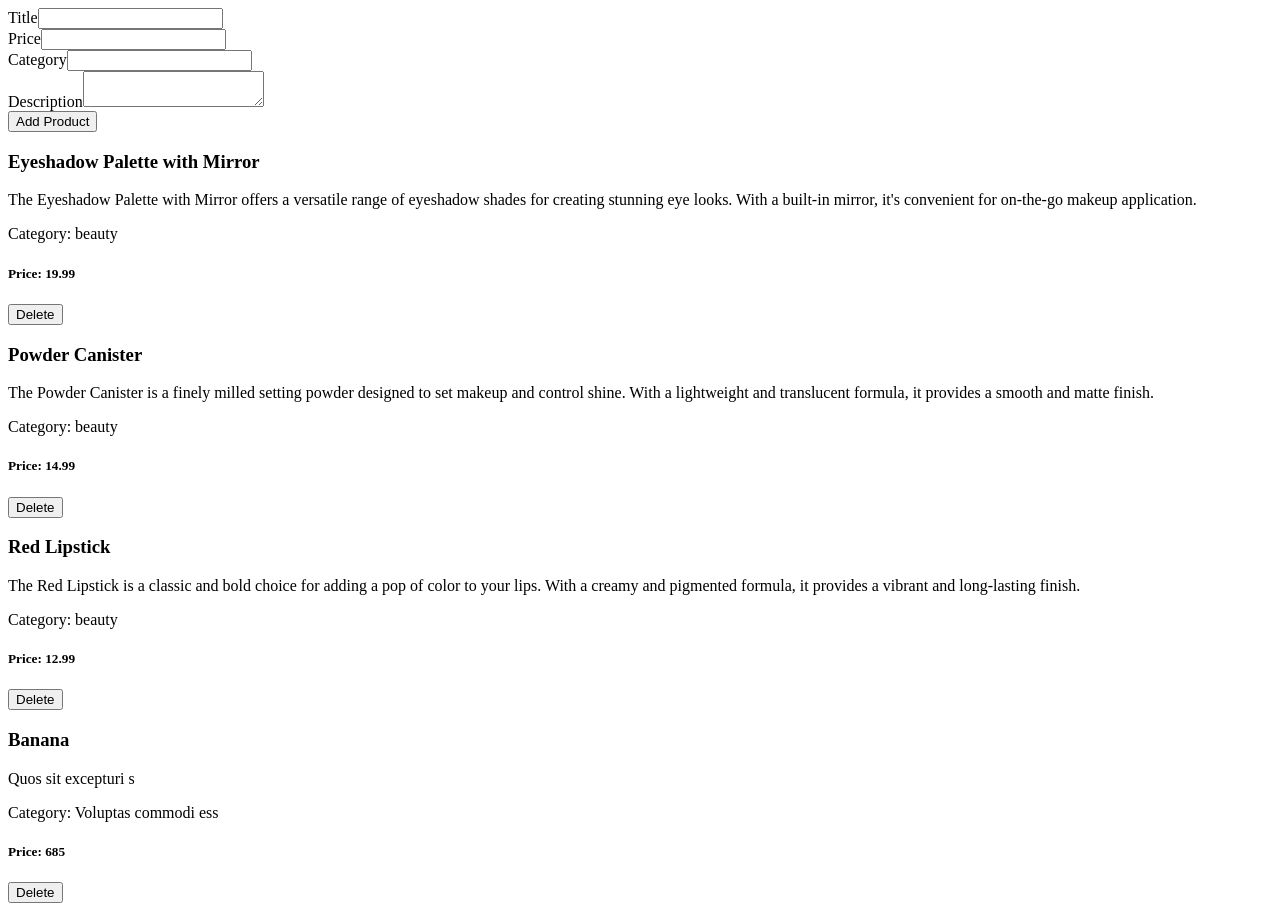
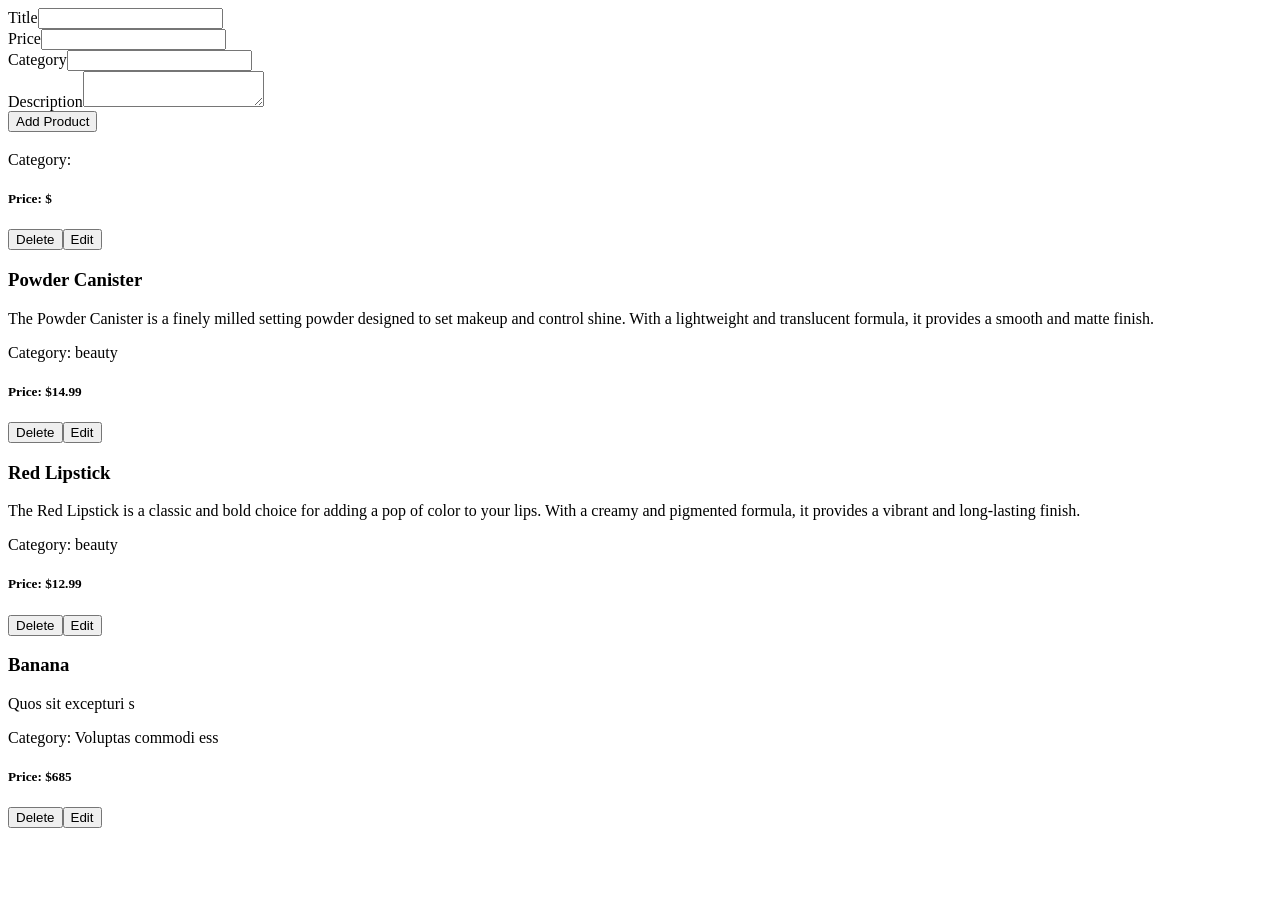
Before and after one commit to mostaryjahan/e-commerce-with-redux-toolkit, a React (Vite) app: page / in a window 1280 px wide. After the commit the page ends 836 px from the top, so only its background shows below. Built offline with nearby package versions, Linux system fonts and the light colour scheme; data requests are answered from the project's data file.

Commit message:
fixed bug

```diff
--- a/database/db.json
+++ b/database/db.json
@@ -1,11 +1,7 @@
 {
   "products": [
     {
-      "id": "2",
-      "title": "Eyeshadow Palette with Mirror",
-      "description": "The Eyeshadow Palette with Mirror offers a versatile range of eyeshadow shades for creating stunning eye looks. With a built-in mirror, it's convenient for on-the-go makeup application.",
-      "price": 19.99,
-      "category": "beauty"
+      "id": "2"
     },
     {
       "id": "3",
--- a/src/features/products/ProductListView.jsx
+++ b/src/features/products/ProductListView.jsx
@@ -1,5 +1,5 @@
 import { useEffect } from "react";
-import { deleteProduct, fetchProducts } from "./productSlice";
+import { deleteProduct, editProduct, fetchProducts } from "./productSlice";
 import { useDispatch, useSelector } from "react-redux";
 
 const ProductListView = () => {
@@ -23,8 +23,9 @@ const ProductListView = () => {
                     <h3>{product.title}</h3>
                     <p>{product.description}</p>
                     <p>Category: {product.category}</p>
-                    <h5>Price: {product.price}</h5>
+                    <h5>Price: ${product.price}</h5>
                     <button onClick={()=> dispatch(deleteProduct(product.id))}>Delete</button>
+                    <button onClick={()=> dispatch(editProduct(product.id))}>Edit</button>
 
                 </article>
             })
--- a/src/features/products/productSlice.js
+++ b/src/features/products/productSlice.js
@@ -30,6 +30,14 @@ export const createProduct = createAsyncThunk('products/createProduct',  async(p
 }
 )
 
+export const editProduct = createAsyncThunk('products/editProduct',  async(id) => {
+  const res =await axios.put(`${BASE_URl}/${id}`);
+  // console.log(res.data);
+  return id;
+
+}
+)
+
 export const productSlice = createSlice({
   name: 'products',
   initialState: initialState,
@@ -58,6 +66,12 @@ export const productSlice = createSlice({
 
     state.products.push(action.payload) ;
 })
+
+ //update
+ .addCase(editProduct.fulfilled, (state, action) =>{
+
+  state.products = state.products.filter(product=> product.id === action.payload)
+})
   }
 })
 
```
